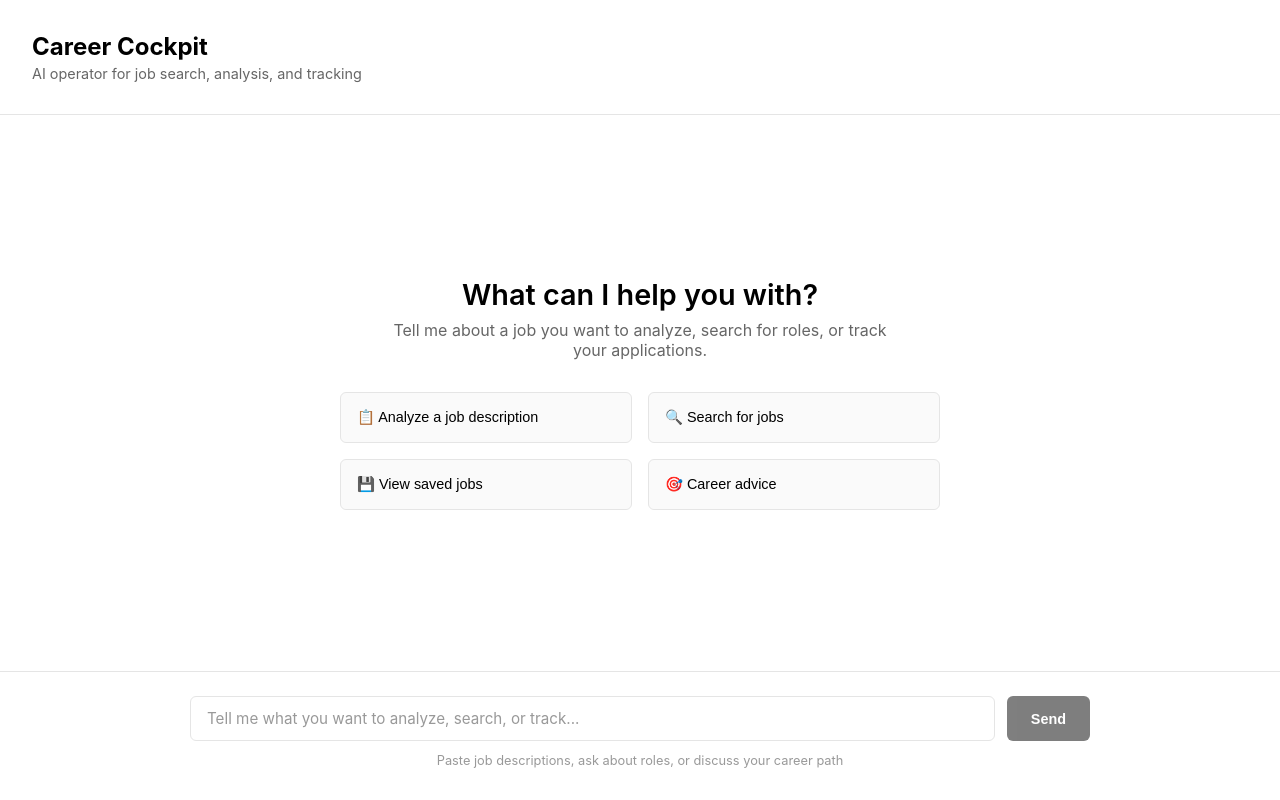
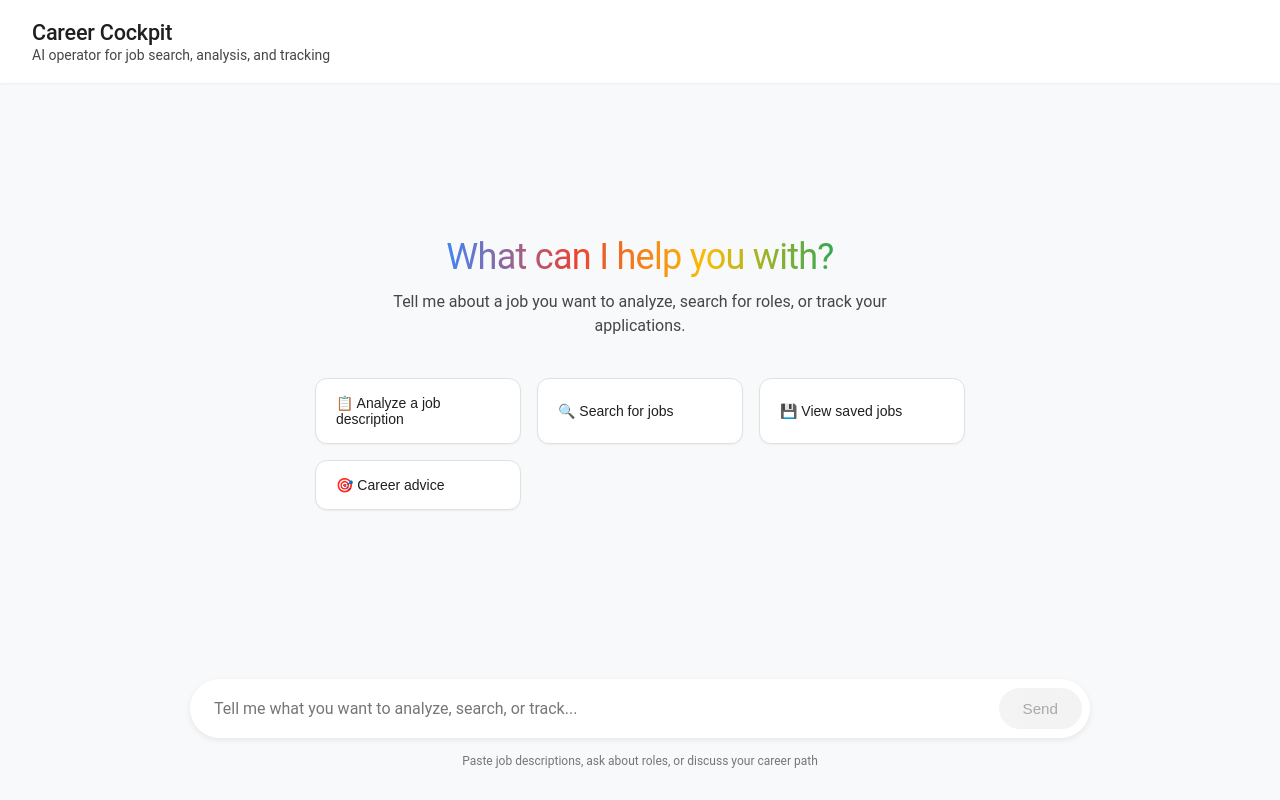
Before and after one commit to ss889/cockpit, a Next.js app: page / in a window 1280 px wide. Built offline with nearby package versions, Linux system fonts and the light colour scheme.

Commit message:
UI: Implement Google Material Design 3 styling for chat interface

```diff
--- a/app/globals.css
+++ b/app/globals.css
@@ -9,9 +9,9 @@ html {
 }
 
 body {
-  font-family: -apple-system, BlinkMacSystemFont, "Segoe UI", "Helvetica Neue", sans-serif;
-  background: #ffffff;
-  color: #000;
+  font-family: "Roboto", "Inter", -apple-system, BlinkMacSystemFont, "Segoe UI", sans-serif;
+  background: #F8F9FA; /* Material Surface */
+  color: #1F1F1F; /* Material On-Surface */
 }
 
 /* Cockpit Chat Layout */
@@ -19,25 +19,28 @@ body {
   display: flex;
   flex-direction: column;
   height: 100vh;
-  background: #ffffff;
+  background: #F8F9FA;
 }
 
 /* Header */
 .chat-header {
-  border-bottom: 1px solid #e5e5e5;
-  padding: 2rem;
-  background: #ffffff;
+  padding: 1.25rem 2rem;
+  background: #FFFFFF;
+  box-shadow: 0 1px 3px 0 rgba(0, 0, 0, 0.05); /* Material Elevation 1 */
+  z-index: 10;
 }
 
 .chat-branding h1 {
-  font-size: 1.5rem;
-  font-weight: 700;
-  margin-bottom: 0.25rem;
+  font-size: 1.35rem;
+  font-weight: 500;
+  color: #1F1F1F;
+  letter-spacing: -0.01em;
+  margin-bottom: 0.15rem;
 }
 
 .chat-branding p {
-  font-size: 0.9rem;
-  color: #666;
+  font-size: 0.875rem;
+  color: #444746; /* Material On-Surface Variant */
 }
 
 /* Chat Container */
@@ -61,16 +64,23 @@ body {
 }
 
 .welcome-state h2 {
-  font-size: 1.8rem;
-  margin-bottom: 0.5rem;
-  font-weight: 600;
+  font-size: 2.25rem;
+  margin-bottom: 0.75rem;
+  font-weight: 400;
+  color: #1F1F1F;
+  /* Google colored gradient */
+  background: linear-gradient(90deg, #4285F4, #EA4335, #FBBC04, #34A853);
+  -webkit-background-clip: text;
+  -webkit-text-fill-color: transparent;
+  letter-spacing: -0.02em;
 }
 
 .welcome-state p {
   font-size: 1rem;
-  color: #666;
-  margin-bottom: 2rem;
+  color: #444746;
+  margin-bottom: 2.5rem;
   max-width: 500px;
+  line-height: 1.5;
 }
 
 /* Example Prompts */
@@ -79,43 +89,45 @@ body {
   grid-template-columns: repeat(auto-fit, minmax(200px, 1fr));
   gap: 1rem;
   width: 100%;
-  max-width: 600px;
+  max-width: 650px;
 }
 
 .example-prompt {
-  padding: 1rem;
-  border: 1px solid #e5e5e5;
-  border-radius: 6px;
-  background: #fafafa;
+  padding: 1rem 1.25rem;
+  border: 1px solid #E0E2E0;
+  border-radius: 12px;
+  background: #FFFFFF;
   cursor: pointer;
-  font-size: 0.9rem;
+  font-size: 0.875rem;
   font-weight: 500;
-  transition: all 0.2s;
+  color: #1F1F1F;
+  transition: all 0.2s cubic-bezier(0.2, 0, 0, 1);
   text-align: left;
+  box-shadow: 0 1px 2px 0 rgba(0,0,0,0.05);
 }
 
 .example-prompt:hover {
-  background: #f0f0f0;
-  border-color: #000;
+  background: #F0F4F9; /* Subtle Google Blue hover */
+  border-color: #C7D0DC;
+  box-shadow: 0 1px 3px 1px rgba(0,0,0,0.08);
 }
 
 /* Messages List */
 .messages-list {
   display: flex;
   flex-direction: column;
-  gap: 1rem;
+  gap: 1.5rem;
 }
 
 .message {
   display: flex;
-  margin-bottom: 1rem;
-  animation: slideIn 0.3s ease-out;
+  animation: slideIn 0.3s cubic-bezier(0.2, 0, 0, 1);
 }
 
 @keyframes slideIn {
   from {
     opacity: 0;
-    transform: translateY(10px);
+    transform: translateY(20px);
   }
   to {
     opacity: 1;
@@ -132,29 +144,30 @@ body {
 }
 
 .message-content {
-  padding: 1rem 1.25rem;
-  border-radius: 8px;
-  max-width: 70%;
+  padding: 0.875rem 1.25rem;
+  max-width: 75%;
   word-wrap: break-word;
   white-space: pre-wrap;
-  line-height: 1.5;
+  line-height: 1.6;
+  font-size: 1rem;
 }
 
 .message.user .message-content {
-  background: #000;
-  color: #fff;
+  background: #0B57D0; /* Material Google Blue */
+  color: #FFFFFF;
+  border-radius: 24px 24px 4px 24px;
 }
 
 .message.assistant .message-content {
-  background: #f5f5f5;
-  color: #000;
-  border: 1px solid #e5e5e5;
+  background: #F0F4F9; /* Material Gemini/Bard background */
+  color: #1F1F1F;
+  border-radius: 24px 24px 24px 4px;
 }
 
 /* Typing Indicator */
 .typing-indicator {
   display: flex;
-  gap: 4px;
+  gap: 6px;
   padding: 0.5rem 0;
 }
 
@@ -162,34 +175,31 @@ body {
   width: 8px;
   height: 8px;
   border-radius: 50%;
-  background: #999;
-  animation: typing 1.4s infinite;
+  background: #0B57D0; /* Primary color */
+  animation: typing 1.4s infinite ease-in-out both;
+}
+
+.typing-indicator span:nth-child(1) {
+  animation-delay: -0.32s;
 }
 
 .typing-indicator span:nth-child(2) {
-  animation-delay: 0.2s;
-}
-
-.typing-indicator span:nth-child(3) {
-  animation-delay: 0.4s;
+  animation-delay: -0.16s;
 }
 
 @keyframes typing {
-  0%, 60%, 100% {
-    opacity: 0.5;
-    transform: translateY(0);
+  0%, 80%, 100% {
+    transform: scale(0);
   }
-  30% {
-    opacity: 1;
-    transform: translateY(-10px);
+  40% {
+    transform: scale(1);
   }
 }
 
 /* Input Area */
 .chat-input-area {
-  border-top: 1px solid #e5e5e5;
-  padding: 1.5rem 2rem 2rem;
-  background: #ffffff;
+  padding: 1rem 2rem 2rem;
+  background: #F8F9FA;
 }
 
 .input-wrapper {
@@ -197,54 +207,70 @@ body {
   gap: 0.75rem;
   max-width: 900px;
   margin: 0 auto;
+  background: #FFFFFF;
+  padding: 0.5rem 0.5rem 0.5rem 1.5rem;
+  border-radius: 100px; /* Pill shape */
+  box-shadow: 0 2px 6px rgba(0,0,0,0.08); /* Material elevation */
+  align-items: center;
+  transition: box-shadow 0.2s;
+}
+
+.input-wrapper:focus-within {
+  box-shadow: 0 4px 12px rgba(0,0,0,0.12);
 }
 
 .chat-input {
   flex: 1;
-  padding: 0.75rem 1rem;
-  border: 1px solid #e5e5e5;
-  border-radius: 6px;
-  font-size: 0.95rem;
+  padding: 0.75rem 0;
+  border: none;
+  background: transparent;
+  font-size: 1rem;
   font-family: inherit;
-  transition: all 0.2s;
+  color: #1F1F1F;
 }
 
 .chat-input:focus {
   outline: none;
-  border-color: #000;
-  box-shadow: 0 0 0 3px rgba(0, 0, 0, 0.05);
 }
 
 .chat-input::placeholder {
-  color: #999;
+  color: #747775;
 }
 
 .send-button {
   padding: 0.75rem 1.5rem;
-  background: #000;
+  background: #0B57D0; /* Material Blue */
   color: #fff;
   border: none;
-  border-radius: 6px;
-  font-weight: 600;
-  font-size: 0.9rem;
+  border-radius: 100px;
+  font-weight: 500;
+  font-size: 0.95rem;
   cursor: pointer;
   transition: all 0.2s;
+  display: flex;
+  align-items: center;
+  justify-content: center;
 }
 
 .send-button:hover:not(:disabled) {
-  background: #333;
+  background: #0842A0; /* Darker blue */
+  box-shadow: 0 1px 3px rgba(0,0,0,0.2);
 }
 
 .send-button:disabled {
-  opacity: 0.5;
+  background: #E0E2E0;
+  color: #1F1F1F;
+  opacity: 0.38;
   cursor: not-allowed;
+  box-shadow: none;
 }
 
 .input-hint {
-  font-size: 0.8rem;
-  color: #999;
-  margin-top: 0.75rem;
+  font-size: 0.75rem;
+  color: #747775;
+  margin-top: 1rem;
   text-align: center;
+  font-weight: 400;
 }
 
 /* Scrollbar */
@@ -257,12 +283,12 @@ body {
 }
 
 .chat-container::-webkit-scrollbar-thumb {
-  background: #d5d5d5;
+  background: #C7C7C7;
   border-radius: 4px;
 }
 
 .chat-container::-webkit-scrollbar-thumb:hover {
-  background: #999;
+  background: #A1A1A1;
 }
 
 /* Responsive */
@@ -272,7 +298,7 @@ body {
   }
 
   .chat-header {
-    padding: 1.5rem;
+    padding: 1rem 1.5rem;
   }
 
   .chat-container {
@@ -280,18 +306,10 @@ body {
   }
 
   .chat-input-area {
-    padding: 1rem 1.5rem;
+    padding: 1rem;
   }
 
   .example-prompts {
     grid-template-columns: 1fr;
   }
-
-  .input-wrapper {
-    flex-direction: column;
-  }
-
-  .send-button {
-    width: 100%;
-  }
 }
```
